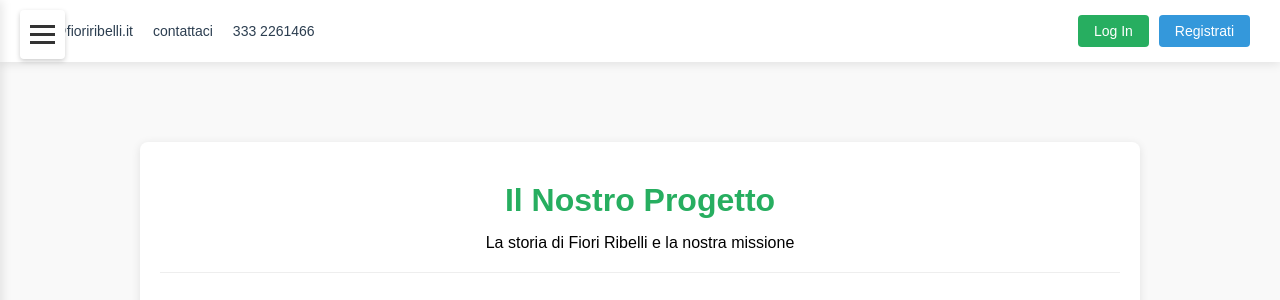
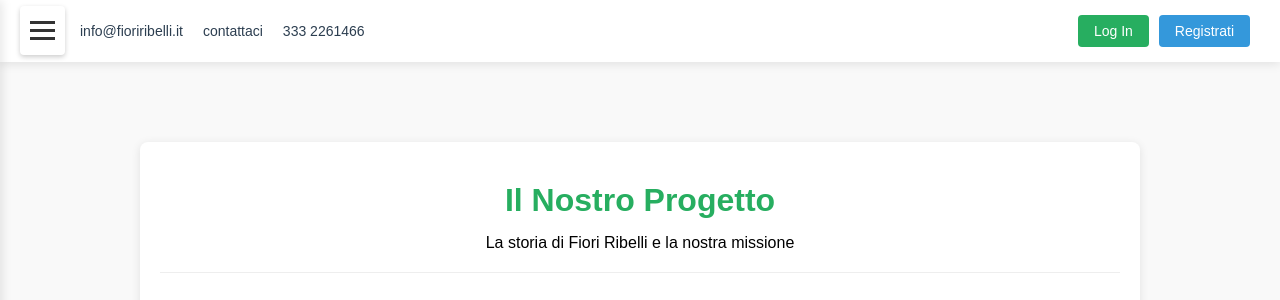
Before and after one commit to Pita-Sama/fioriRibelli, a PHP site: page /progetto.php in a window 1280 px wide. Shown: the top 300 px of the page. Run offline with PHP 8.4, Linux system fonts and the light colour scheme.

Commit message:
Update progetto.php
pagina di spiegazione del progetto con i contatti spostati

```diff
--- a/progetto.php
+++ b/progetto.php
@@ -33,7 +33,7 @@
 
         .menu-toggle {
             position: fixed;
-            top: 10px;
+            top: 6px;
             left: 20px;
             z-index: 1000;
             cursor: pointer;
@@ -90,7 +90,7 @@
 
         .sidebar-categories {
             list-style: none;
-            margin-top: 20px; /* Aggiunto per spostare il menu più in basso */
+            margin-top: 10px; /* Aggiunto per spostare il menu più in basso */
         }
 
         .sidebar-category {
@@ -125,6 +125,7 @@
             gap: 20px;
             color: #2c3e50;
             font-size: 14px;
+            margin-left: 50px;
         }
 
         .contact-info span {
```
